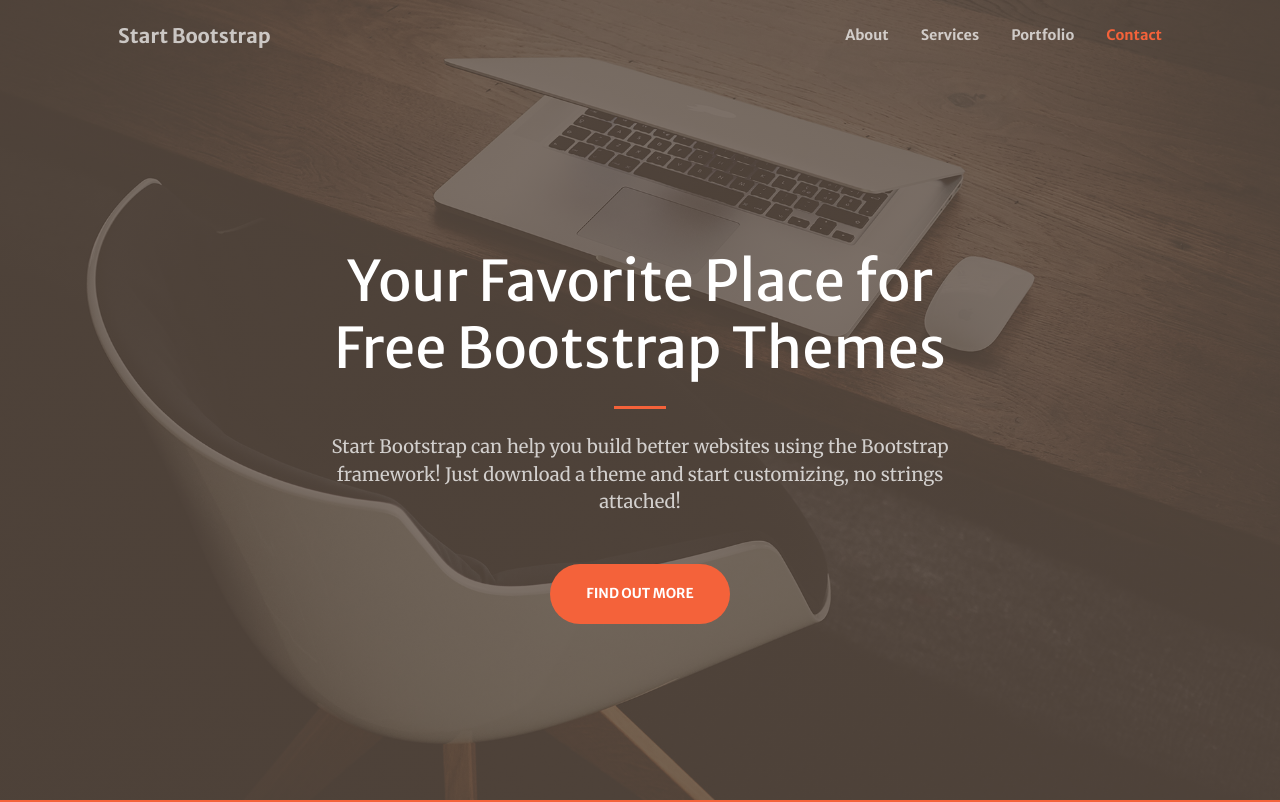
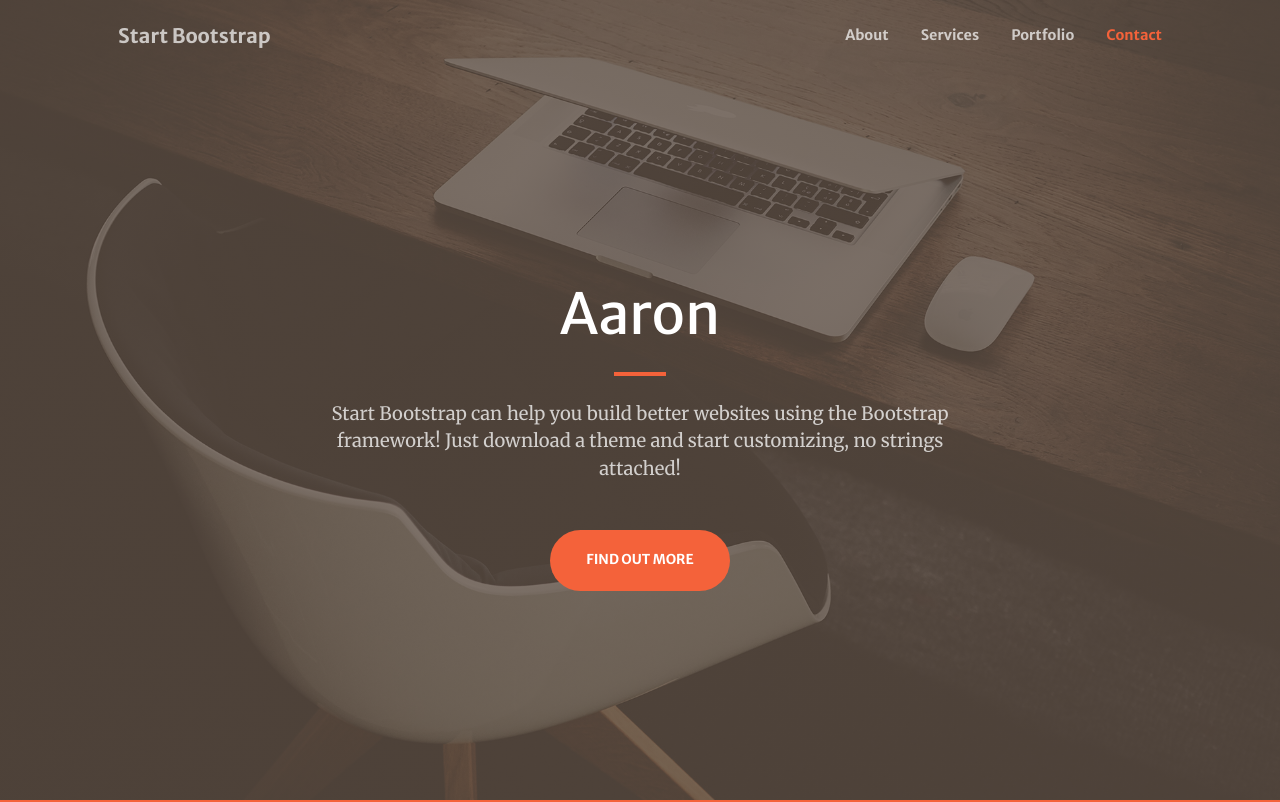
Before and after one commit to aaronoman/portfolio, a website: page dist/index.html in a window 1280 px wide. Shown: the top 802 px of the page. Drawn offline with nearby package versions, Linux system fonts and the light colour scheme; some packages are replaced by stand-ins of ours; a script that the page names is missing.

Commit message:
Update index.html

```diff
--- a/dist/index.html
+++ b/dist/index.html
@@ -39,7 +39,7 @@
             <div class="container px-4 px-lg-5 h-100">
                 <div class="row gx-4 gx-lg-5 h-100 align-items-center justify-content-center text-center">
                     <div class="col-lg-8 align-self-end">
-                        <h1 class="text-white font-weight-bold">Your Favorite Place for Free Bootstrap Themes</h1>
+                        <h1 class="text-white font-weight-bold">Aaron</h1>
                         <hr class="divider" />
                     </div>
                     <div class="col-lg-8 align-self-baseline">
```
